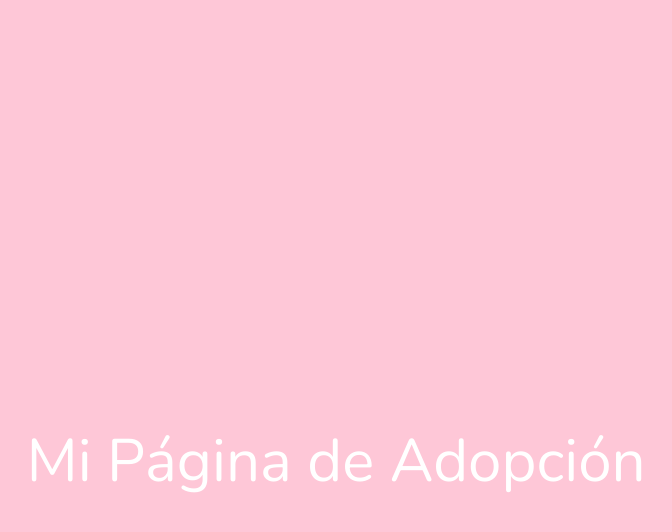
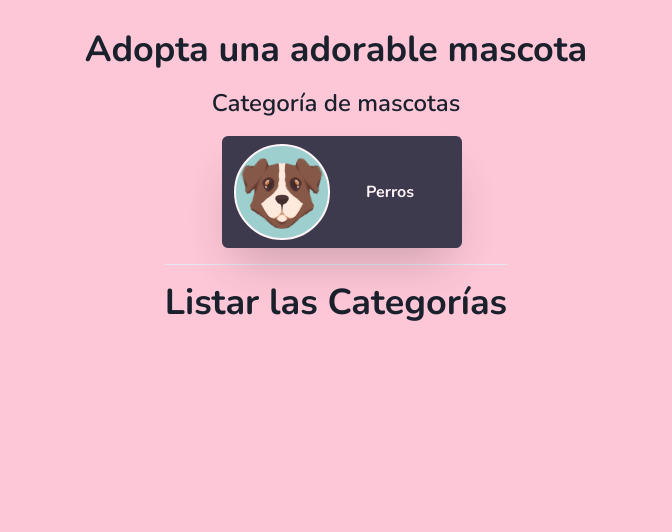
Before and after one commit to JohnFlorez25/adoption-app, a React (Create React App) app: page / in a window 1280 px wide. Shown: the top 532 px of the page, without its empty margins (304-976 px from the left). Built offline with nearby package versions, Linux system fonts and the light colour scheme.

Commit message:
Added Categorie Item

```diff
--- /dev/null
+++ b/src/components/CategorieItem.jsx
@@ -0,0 +1,56 @@
+import React from "react";
+import {
+    Wrap,
+    WrapItem,
+    Flex,
+    Stack,
+    Center,
+    Avatar,
+    Text
+} from "@chakra-ui/react";
+import LogoPerro from '../images/perros.png';
+
+const CategorieItem = () => {
+  return (
+    <Wrap ml={3} spacing="40px" justify="center">
+      <WrapItem
+        w="240px"
+        bg={"brand.black"}
+        boxShadow={"2xl"}
+        rounded={"md"}
+        overflow={"hidden"}
+        ml={5}
+        mr={15}
+        cursor="pointer"
+        opacity={0.8}
+        _hover={{
+          opacity: "1",
+        }}
+      >
+        <Flex justify={"center"} mt={2} mb={2}>
+          <Stack direction={"row"}>
+            <Center w="100px">
+              <Avatar
+                size={"xl"}
+                ml={5}
+                src={LogoPerro}
+                alt={"Perro categoria"}
+                css={{
+                  border: "2px solid white",
+                }}
+                bg={"brand.green"}
+              />
+            </Center>
+            <Center w="100px">
+              <Text ml={5} color="brand.white" textStyle="h4">
+                Perros
+              </Text>
+            </Center>
+          </Stack>
+        </Flex>
+      </WrapItem>
+    </Wrap>
+  );
+};
+
+export default CategorieItem;
--- a/src/containers/AdoptionHome.jsx
+++ b/src/containers/AdoptionHome.jsx
@@ -1,14 +1,34 @@
 import React, { Component } from "react";
-import { Box, Center, Text } from "@chakra-ui/react";
+
+import {
+        Flex,
+        Heading,
+        StackDivider,
+        Text,
+        VStack
+} from "@chakra-ui/react";
+
+import CategorieItem from "../components/CategorieItem";
 
 export default class AdoptionHome extends Component {
   render() {
     return (
-      <Center>
-        <Box mt={400} fontSize="6xl" p={4} color="white">
-          <Text>Mi Página de Adopción</Text>
-        </Box>
-      </Center>
+      <Flex direction="column" mt="2" alignItems="center">
+          <Heading mt="5" mb="5">
+              Adopta una adorable mascota
+          </Heading>
+          <Text mb="5" textStyle="h3">
+              Categoría de mascotas
+          </Text>
+          <VStack
+            divider={<StackDivider borderColor="gray.200" />}
+            spacing={4}
+            align="center"
+          >
+              <CategorieItem />
+              <Heading> Listar las Categorías</Heading>
+          </VStack>
+      </Flex>
     );
   }
 }
--- a/src/styles/theme.js
+++ b/src/styles/theme.js
@@ -30,7 +30,7 @@ const theme = extendTheme({
     },
     textStyles: {
       h3: {
-        fontSize: "18px",
+        fontSize: "24px",
         fontWeight: 600,
         lineHeight: "24.55px",
         letterSpacing: "0.15%",
```
Also changed, not shown: src/images/gatos.png (added), src/images/perros.png (added).
